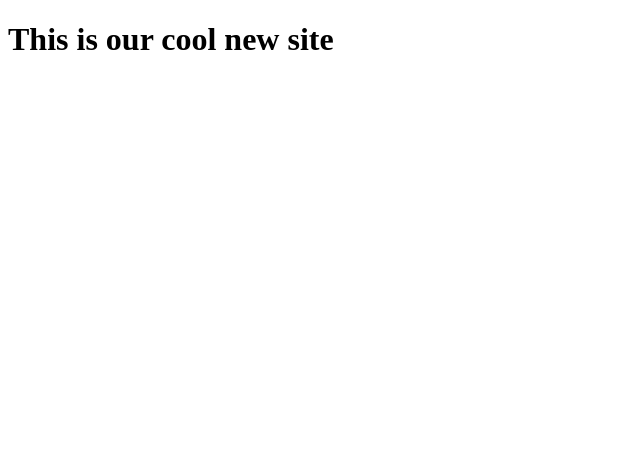
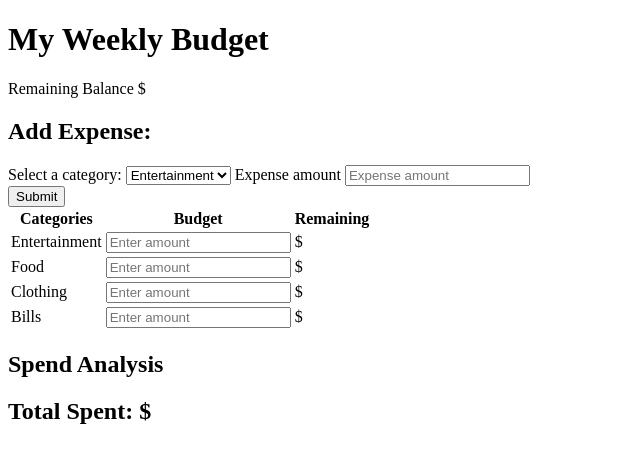
Before and after one commit to stephwahl/Weekly-Budget, a plain HTML site: page index.html in a window 1280 px wide. Shown: the whole page, without its empty margins (0-640 px from the left). Drawn offline with Linux system fonts and the light colour scheme.

Commit message:
pushing the html layout

```diff
--- a/index.html
+++ b/index.html
@@ -13,12 +13,75 @@
         <link rel="stylesheet" href="styles.css">
     </head>
     <body>
-        <!--[if lt IE 7]>
-            <p class="browsehappy">You are using an <strong>outdated</strong> browser. Please <a href="#">upgrade your browser</a> to improve your experience.</p>
-        <![endif]-->
+      <main>
 
-        <h1>This is our cool new site</h1>
+        <h1>My Weekly Budget</h1>
+        <div>
+            <p>Remaining Balance $</p>
+        </div>
+        <div class="main" id="add_expense_section">
+            <h2>Add Expense:</h2>
+            <form>
+                <label for="name_input">Select a category: </label>
 
-        <script src="scripts.js" async defer></script>
+            <select name="category" id="name_input">
+                <option value="entertainment">Entertainment</option>
+                <option value="food">Food</option>
+                <option value="clothing">Clothing</option>
+                <option value="bills">Bills</option>
+            </select>
+
+            <label input type="text">Expense amount
+              <input type="number" id="amount_input" placeholder="Expense amount" />
+            </label>
+
+            <div>
+                <button id="add_expense">Submit</button>
+            </div>
+
+            </form>
+
+            <table>
+                <tr>
+                    <th>Categories</th>
+                    <th>Budget</th>
+                    <th>Remaining</th>
+                </tr>
+                <tr>
+                    <td>Entertainment</td>
+                    <td><input type="number" id="ent_input" placeholder="Enter amount" /></td>
+                    <td>$</td>
+                </tr>
+                <tr>
+                    <td>Food</td>
+                    <td><input type="number" id="food_input" placeholder="Enter amount" /></td>
+                    <td>$</td>
+                </tr>
+                <tr>
+                    <td>Clothing</td>
+                    <td><input type="number" id="clothing_input" placeholder="Enter amount" /></td>
+                    <td>$</td>
+                </tr>
+                <tr>
+                    <td>Bills</td>
+                    <td><input type="number" id="bills_input" placeholder="Enter amount" /></td>
+                    <td>$</td>
+                </tr>
+            </table>
+
+        </div>
+
+        <div id="piechart">
+            <h2>Spend Analysis</h2>
+        </div>
+
+        <div>
+            <h2>Total Spent: $</h2>
+        </div>
+
+
+    </main>
+
+    <script src="scripts.js" async defer></script>
     </body>
 </html>
```
Also changed, not shown: budget-example.html (+1 -1 lines).
